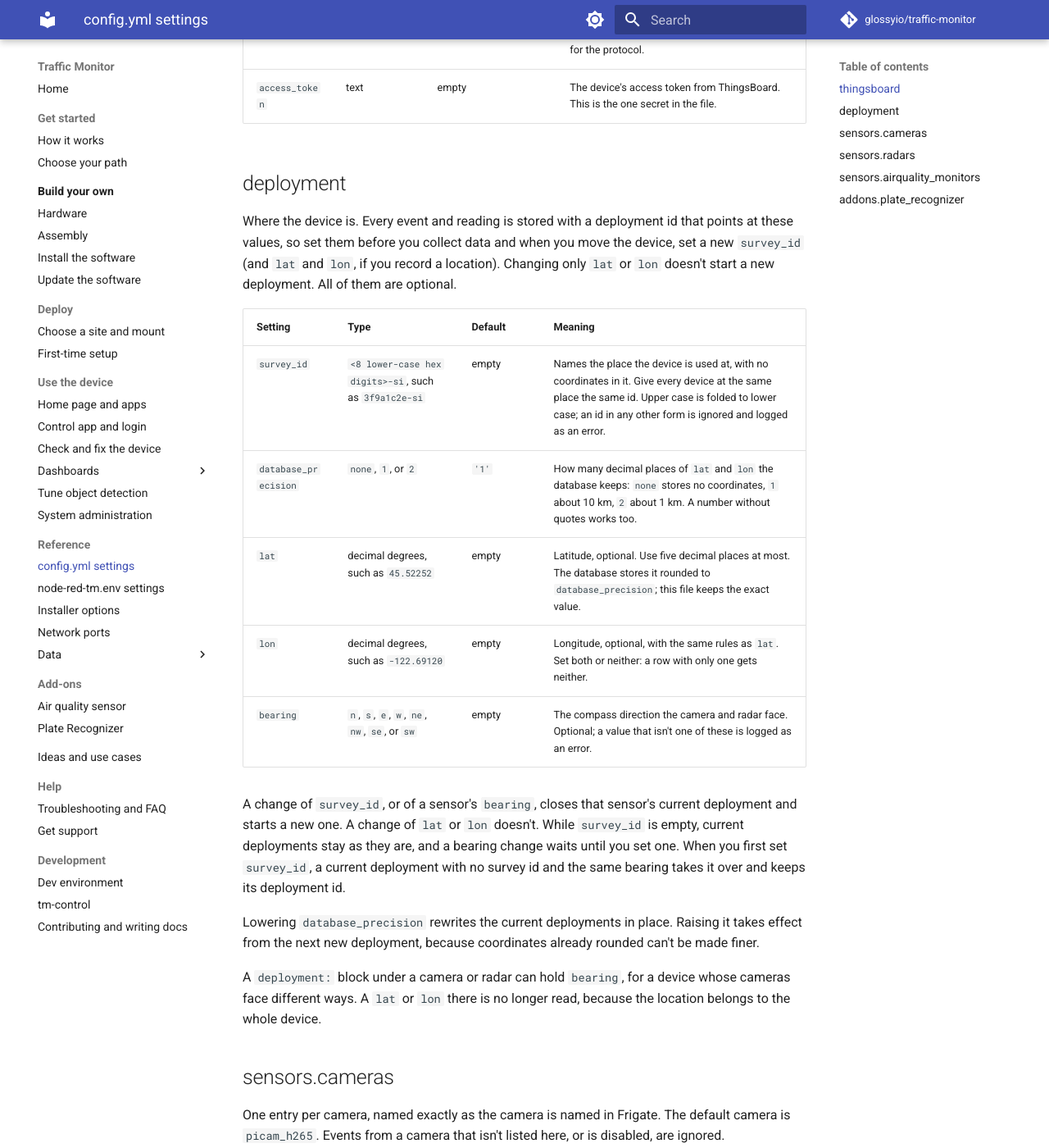
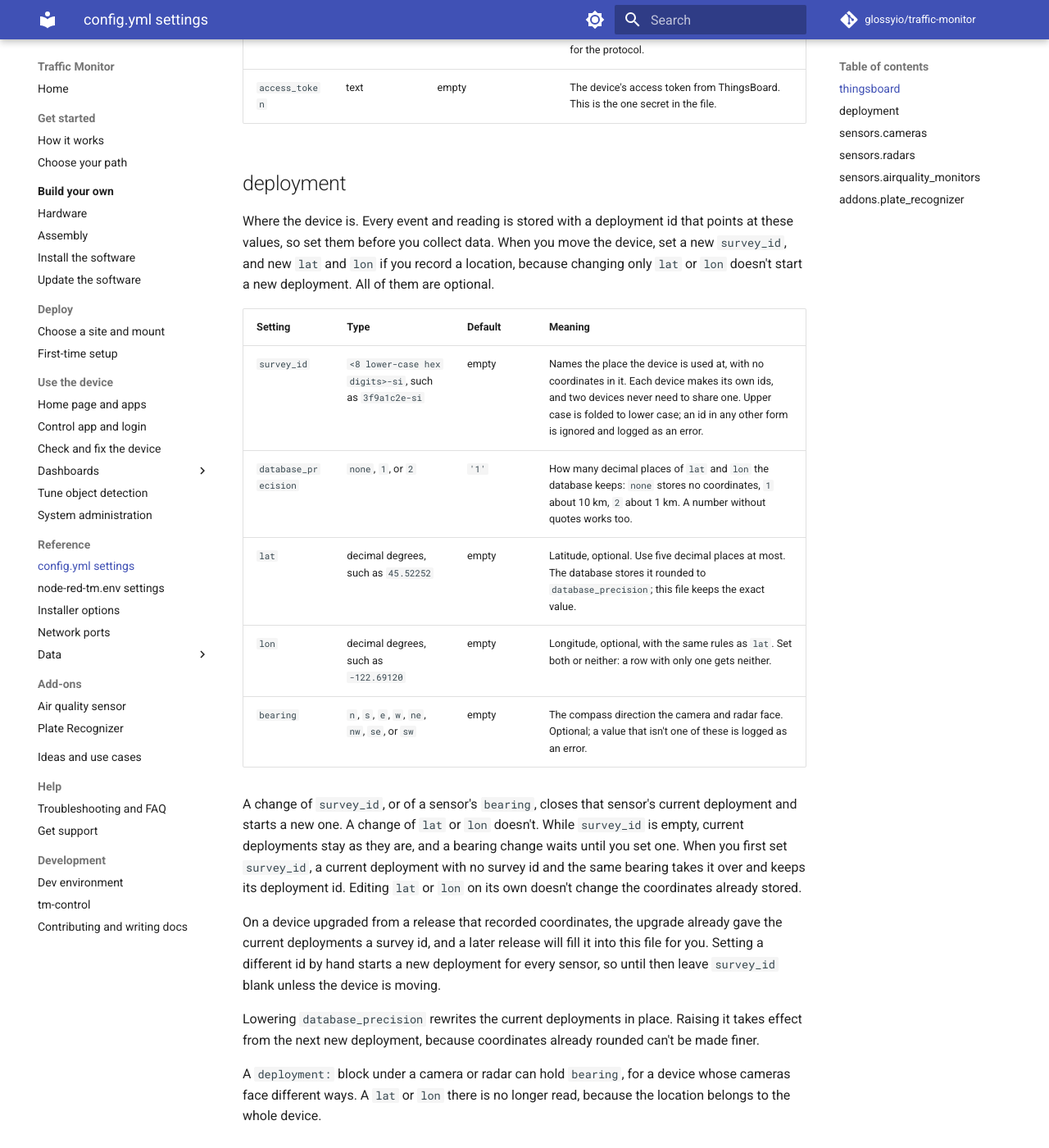
Before and after one commit to glossyio/traffic-monitor, an MkDocs documentation site: the page built from docs/configuration/node-red-config.md, in a window 1280 px wide and 1400 px high, scrolled down 1107 px. Shown: the whole window at 82% size. Built offline with MkDocs 1.6.1 and Material for MkDocs 9.7.7, drawn with Linux system fonts in a browser that asks for light colours; comment, search, counter and statistics services are not loaded; the version menu is left out.

Commit message:
Clarify survey ids per device, upgraded units, and moving a device
Survey ids are made by each device, so the docs no longer say to share one
id between devices at a place. The deployment settings now say that
editing lat or lon leaves the stored coordinates as they are, and that a
unit upgraded with coordinates already has a survey id on its open
deployments, so setting a different one by hand starts new deployments.
The setup guide points there, and moving a device now includes setting a
new survey_id.

Keep the ThingsBoard attribute line as it was.

Assisted-by: Claude Code 2.1.317 (CLI)
AI-Model: Claude Opus 5.5 (claude-opus-5-5)
AI-Effort: high
AI-Role: drafted

```diff
--- a/docs/configuration/node-red-config.md
+++ b/docs/configuration/node-red-config.md
@@ -29,17 +29,19 @@ Uploads events, readings, and device telemetry to a [ThingsBoard](https://things
 
 ## deployment
 
-Where the device is. Every event and reading is stored with a deployment id that points at these values, so set them before you collect data and when you move the device, set a new `survey_id` (and `lat` and `lon`, if you record a location). Changing only `lat` or `lon` doesn't start a new deployment. All of them are optional.
+Where the device is. Every event and reading is stored with a deployment id that points at these values, so set them before you collect data. When you move the device, set a new `survey_id`, and new `lat` and `lon` if you record a location, because changing only `lat` or `lon` doesn't start a new deployment. All of them are optional.
 
 | Setting | Type | Default | Meaning |
 |---|---|---|---|
-| `survey_id` | `<8 lower-case hex digits>-si`, such as `3f9a1c2e-si` | empty | Names the place the device is used at, with no coordinates in it. Give every device at the same place the same id. Upper case is folded to lower case; an id in any other form is ignored and logged as an error. |
+| `survey_id` | `<8 lower-case hex digits>-si`, such as `3f9a1c2e-si` | empty | Names the place the device is used at, with no coordinates in it. Each device makes its own ids, and two devices never need to share one. Upper case is folded to lower case; an id in any other form is ignored and logged as an error. |
 | `database_precision` | `none`, `1`, or `2` | `'1'` | How many decimal places of `lat` and `lon` the database keeps: `none` stores no coordinates, `1` about 10 km, `2` about 1 km. A number without quotes works too. |
 | `lat` | decimal degrees, such as `45.52252` | empty | Latitude, optional. Use five decimal places at most. The database stores it rounded to `database_precision`; this file keeps the exact value. |
 | `lon` | decimal degrees, such as `-122.69120` | empty | Longitude, optional, with the same rules as `lat`. Set both or neither: a row with only one gets neither. |
 | `bearing` | `n`, `s`, `e`, `w`, `ne`, `nw`, `se`, or `sw` | empty | The compass direction the camera and radar face. Optional; a value that isn't one of these is logged as an error. |
 
-A change of `survey_id`, or of a sensor's `bearing`, closes that sensor's current deployment and starts a new one. A change of `lat` or `lon` doesn't. While `survey_id` is empty, current deployments stay as they are, and a bearing change waits until you set one. When you first set `survey_id`, a current deployment with no survey id and the same bearing takes it over and keeps its deployment id.
+A change of `survey_id`, or of a sensor's `bearing`, closes that sensor's current deployment and starts a new one. A change of `lat` or `lon` doesn't. While `survey_id` is empty, current deployments stay as they are, and a bearing change waits until you set one. When you first set `survey_id`, a current deployment with no survey id and the same bearing takes it over and keeps its deployment id. Editing `lat` or `lon` on its own doesn't change the coordinates already stored.
+
+On a device upgraded from a release that recorded coordinates, the upgrade already gave the current deployments a survey id, and a later release will fill it into this file for you. Setting a different id by hand starts a new deployment for every sensor, so until then leave `survey_id` blank unless the device is moving.
 
 Lowering `database_precision` rewrites the current deployments in place. Raising it takes effect from the next new deployment, because coordinates already rounded can't be made finer.
 
```
Also changed, not shown: docs/data-and-payloads/integrations.md (+1 -1 lines), docs/setup-guide.md (+2 -2 lines), docs/use/system-admin.md (+1 -1 lines).
